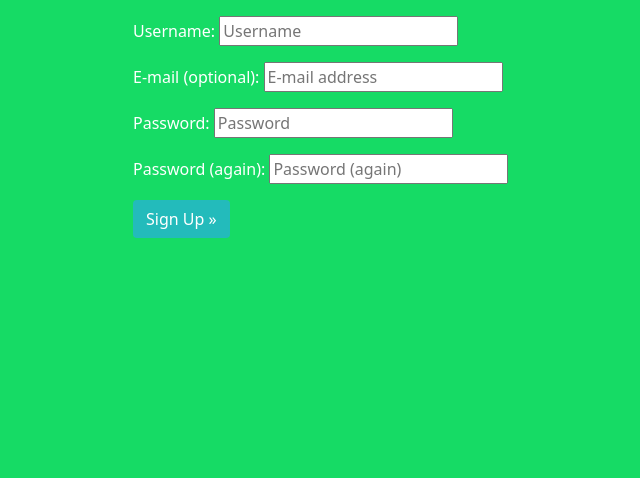
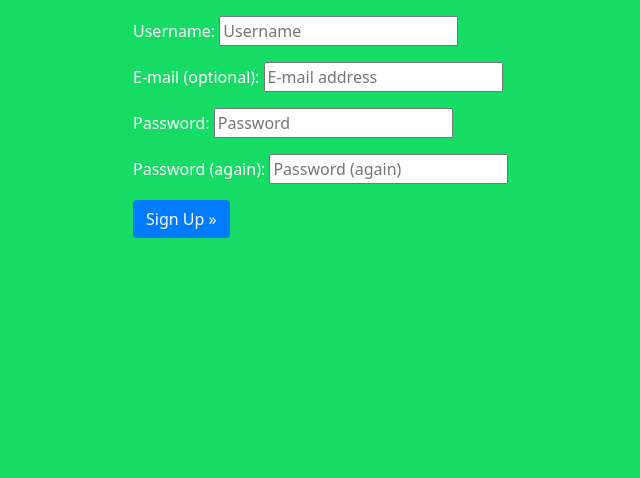
Before and after one commit to dandon1990/golfs-jnts, a Django app: page /accounts/signup/ in a window 1280 px wide. Shown: the part 208-686 px from the top of the page, without its empty margins (139-779 px from the left). Run offline with Django 3.2, Linux system fonts and the light colour scheme.

Commit message:
change sign up button color

```diff
--- a/static/css/style.css
+++ b/static/css/style.css
@@ -123,13 +123,13 @@ body {
 }
 
 .btn-signup {
-    background-color: #23BBBB;
+    background-color: #007bff;
     color: #fff;
 }
 
 .btn-signup:hover,
 .btn-signup:active {
-    background-color: #fff;
+    background-color: #026faa;
     color: #23BBBB;
 }
 
```
Also changed, not shown: README.md, media/Tips-home-page.jpg, media/can-comment.jpg (added), media/no-comment.jpg (added), media/tip-responsive.jpg (added).
